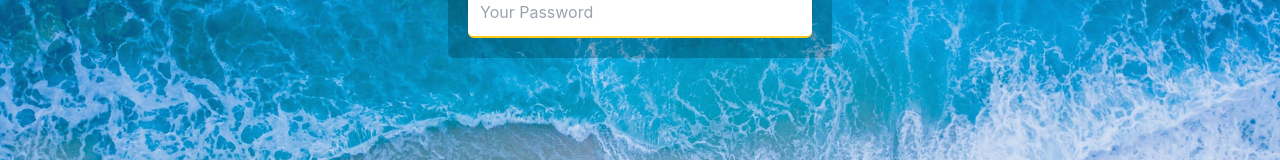
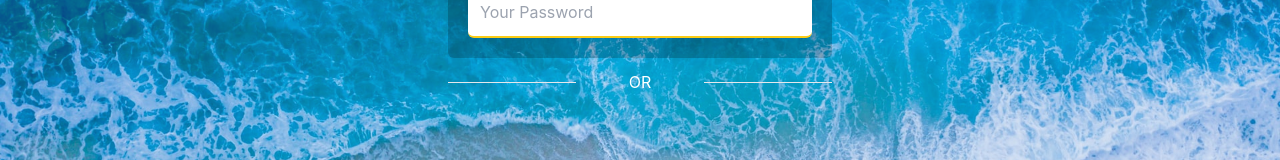
Before and after one commit to wdtahmid/beleiver-guide-v1, a React (Create React App) app in the folder believer-guide/: page /signup in a window 1280 px wide. Shown: the part 354-514 px from the top of the page. Built offline with nearby package versions, Linux system fonts and the light colour scheme.

Commit message:
install hero icon

```diff
--- a/believer-guide/package.json
+++ b/believer-guide/package.json
@@ -3,6 +3,7 @@
   "version": "0.1.0",
   "private": true,
   "dependencies": {
+    "@heroicons/react": "^1.0.6",
     "@testing-library/jest-dom": "^5.16.4",
     "@testing-library/react": "^13.1.1",
     "@testing-library/user-event": "^13.5.0",
--- a/believer-guide/src/Pages/SignUp/SignUp.js
+++ b/believer-guide/src/Pages/SignUp/SignUp.js
@@ -26,6 +26,11 @@ const SignUp = () => {
                     </form>
 
                 </div>
+                <div className="divider grid grid-cols-3 items-center my-3 text-white">
+                    <div className=''><hr /></div>
+                    <div>OR</div>
+                    <div><hr /></div>
+                </div>
             </div>
         </div>
     );
```
Also changed, not shown: 1 other file (tests, documents, lock files or other folders).
